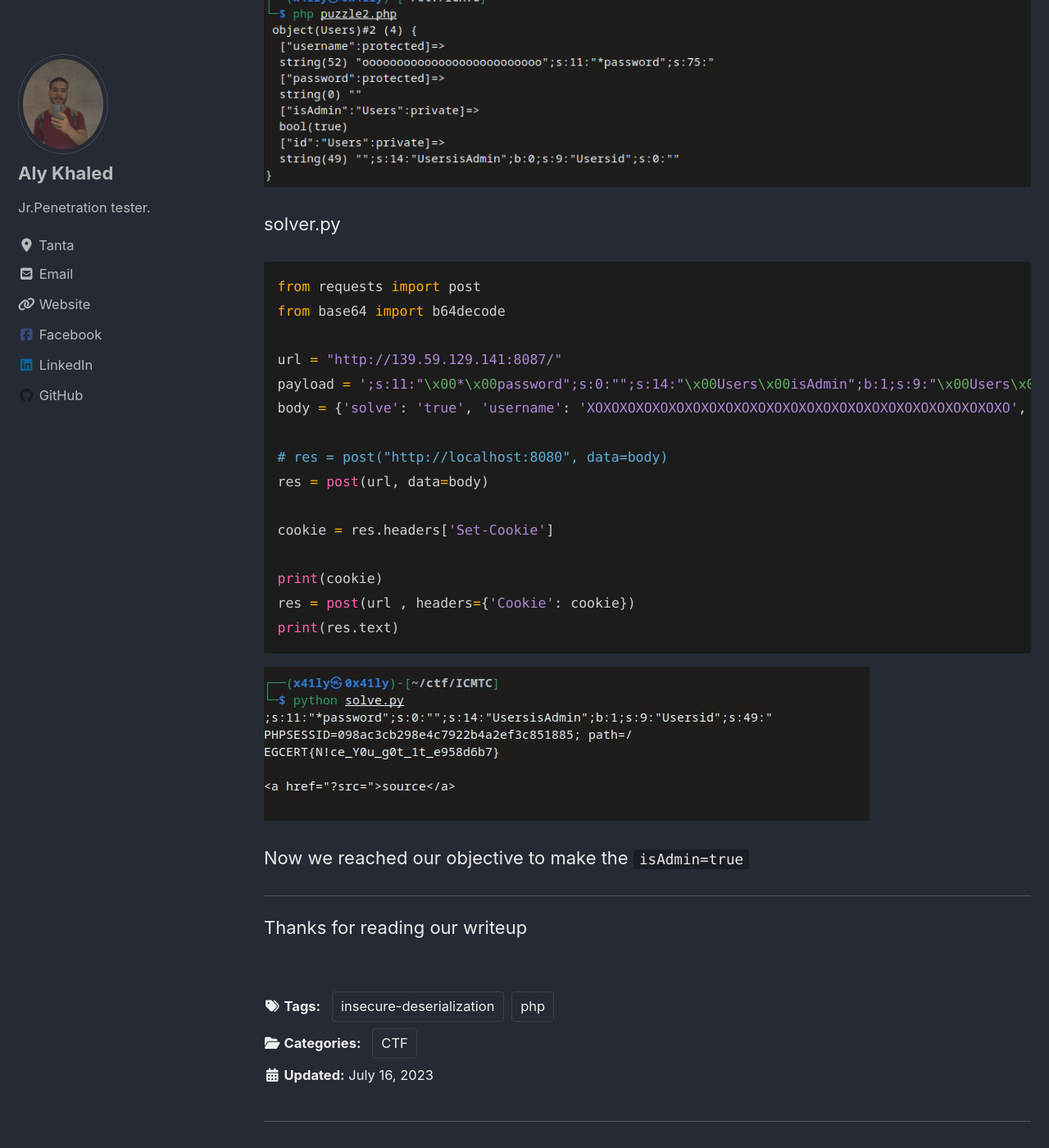
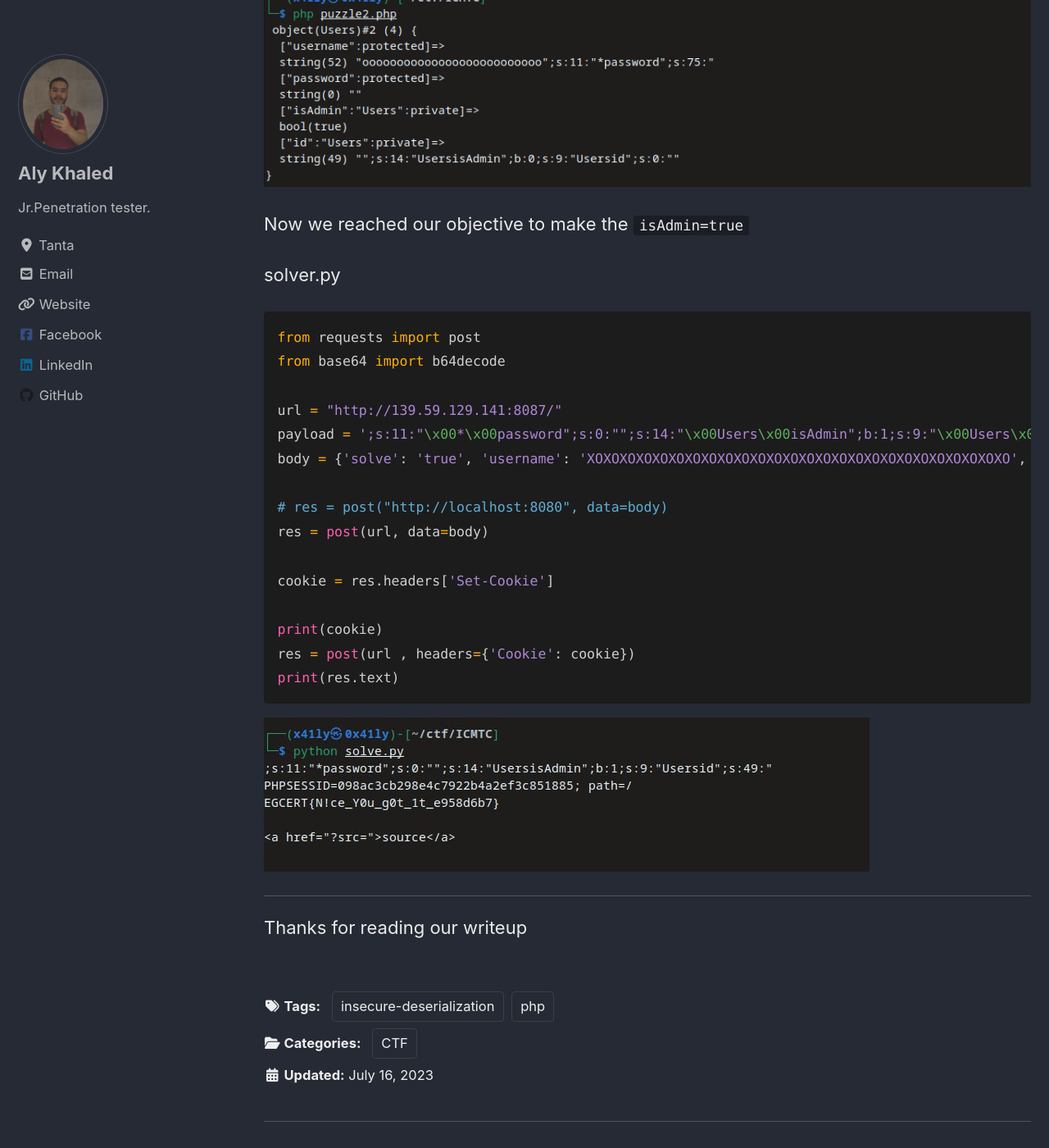
Before and after one commit to TU-Raiders/TU-Raiders.github.io, a Jekyll site: the page built from _posts/ctfs/2023-17-07-ICTMC finals - Puzzle2.md, in a window 1280 px wide and 1400 px high, scrolled down 6115 px. Shown: the whole window at 82% size. Built offline with Jekyll 4.4.1, drawn with Linux system fonts in a browser that asks for light colours; cached includes are drawn as plain includes; nearby versions of some CDN libraries; part of the change alters nothing that is shown.

````diff
--- a/_posts/ctfs/2023-17-07-ICTMC finals - Puzzle2.md
+++ b/_posts/ctfs/2023-17-07-ICTMC finals - Puzzle2.md
@@ -195,6 +195,8 @@ echo var_dump($unser_user);
 
 ![](/assets/images/puzzle2/explain.png)
 
+Now we reached our objective to make the `isAdmin=true`
+
 solver.py
 ```python
 from requests import post
@@ -218,7 +220,6 @@ print(res.text)
 ![](/assets/images/puzzle2/demo.jpeg)
 
 
-Now we reached our objective to make the `isAdmin=true`
 
 ---
 Thanks for reading our writeup
````
